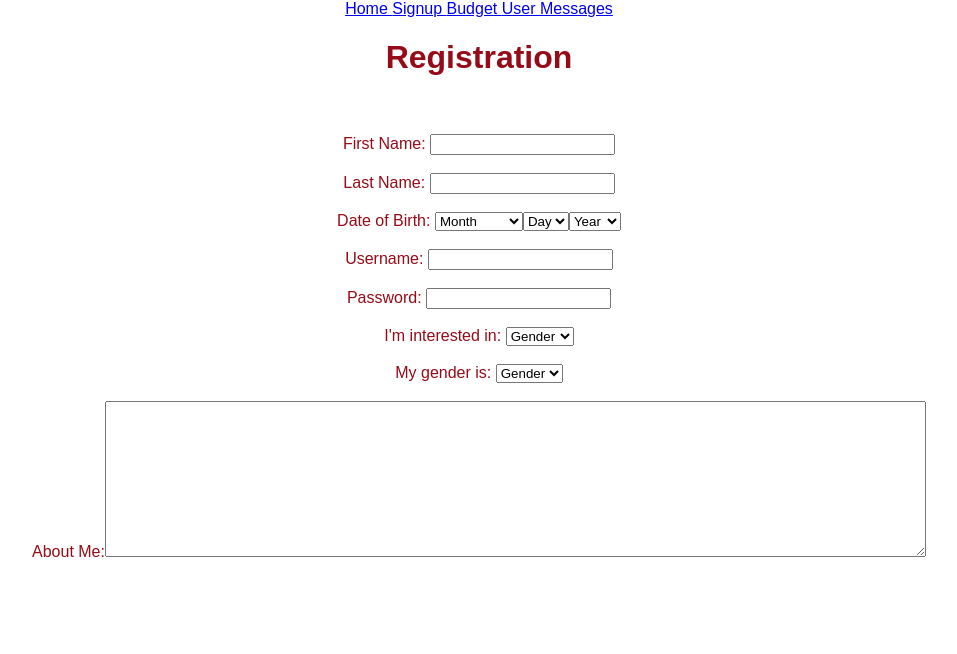
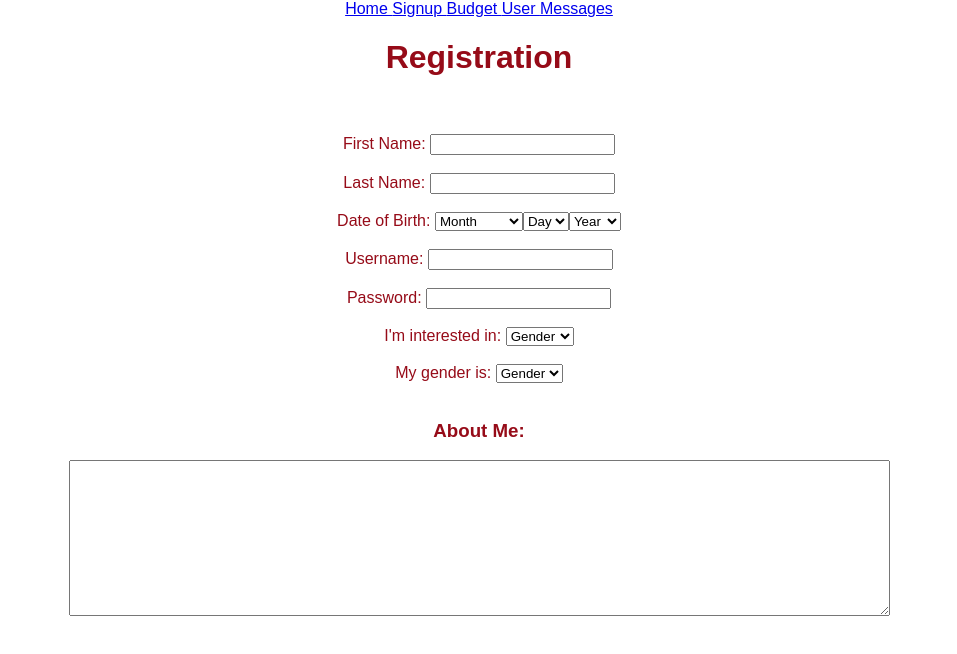
Before and after one commit to sheriffahmed/ThriftyLovers, a React (Create React App) app in the folder frontend/: page /signup in a window 1280 px wide. Shown: the top 654 px of the page, without its empty margins (161-1118 px from the left). Built offline with nearby package versions, Linux system fonts and the light colour scheme.

Commit message:
corrected About Me text box

```diff
--- a/frontend/src/components/Registration.js
+++ b/frontend/src/components/Registration.js
@@ -213,12 +213,13 @@ class Registration extends React.Component {
                                     </select>
                 <br/>
                 <br/>
-                About Me:<textarea class="messagebox" rows="10" cols="100">
+                <h3>About Me:</h3>
+                <textarea class="messagebox" rows="10" cols="100">
             </textarea>
             <br />
             <br/>
             </div>
         )
     }
-}
-export default Registration;
+    }
+    export default Registration;
```
